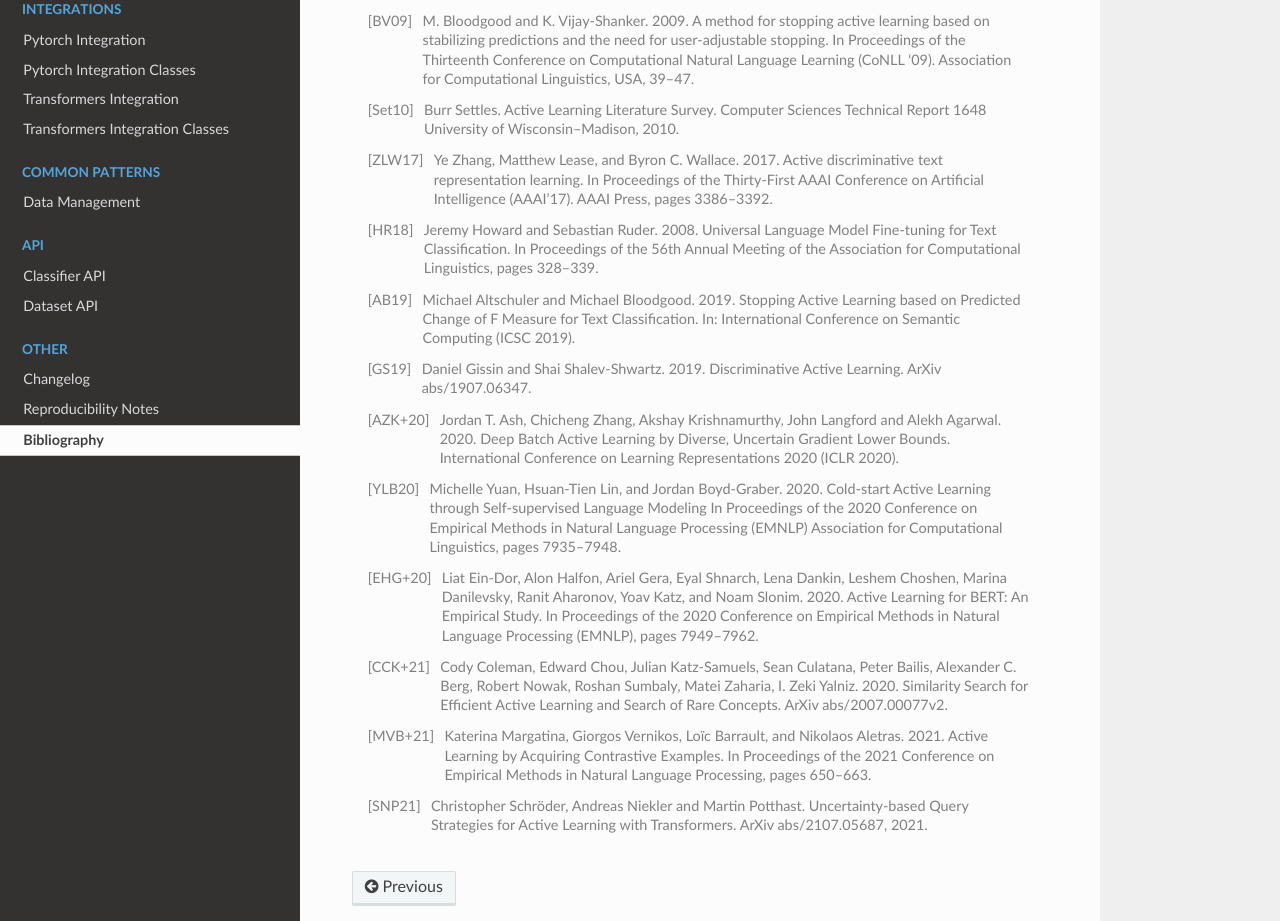
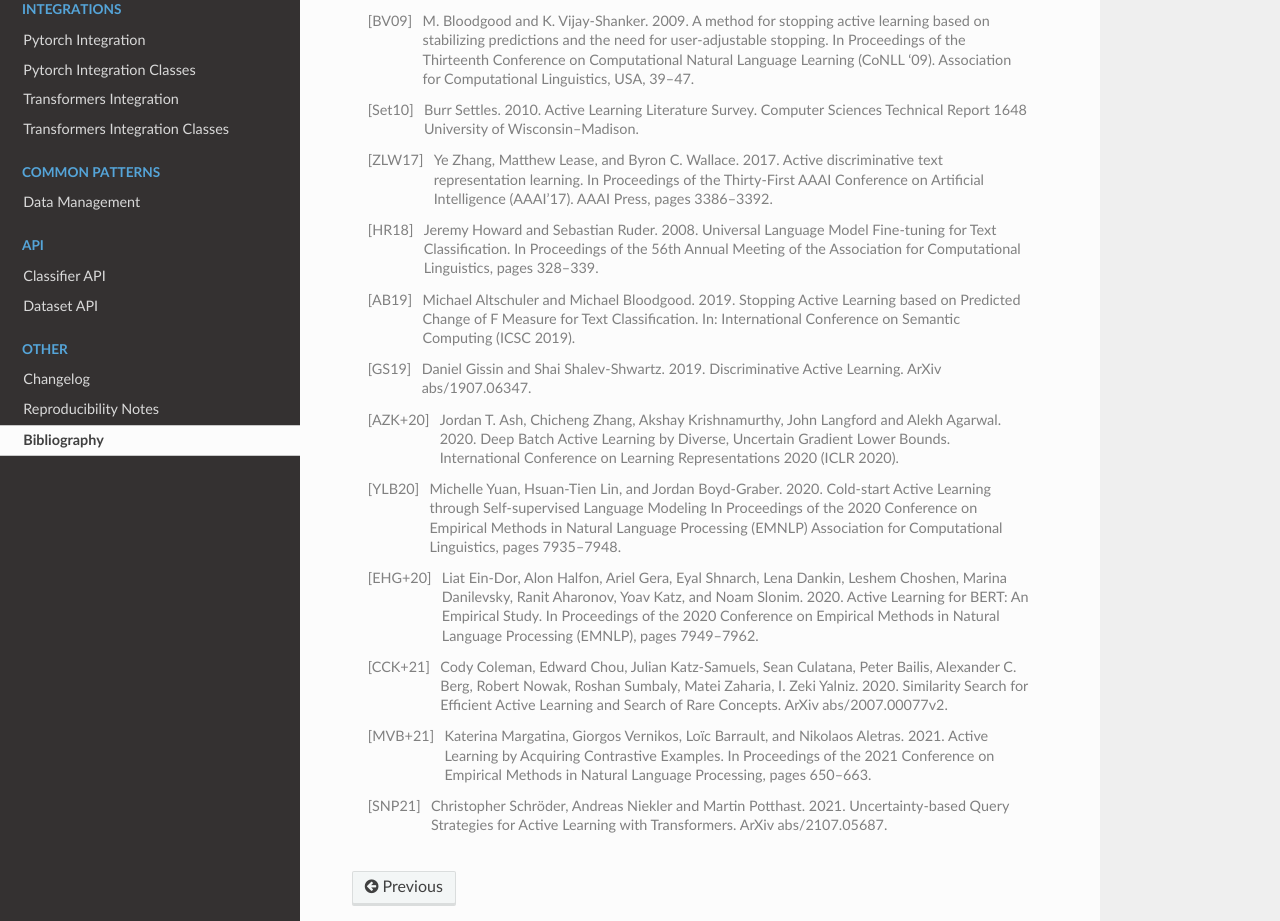
Before and after one commit to webis-de/small-text, a Sphinx documentation site: the page built from docs/bibliography.rst, in a window 1280 px wide and 1400 px high. Shown: the part 407-1328 px from the top of the window. Built offline with Sphinx 7.4.7 and the Read the Docs theme 2.0.0, drawn with Linux system fonts in a browser that asks for light colours; pages that are not in the unit, such as notebooks, are missing from menus; the version number could not be read and is left out.

```diff
--- a/docs/bibliography.rst
+++ b/docs/bibliography.rst
@@ -26,9 +26,9 @@ Bibliography
    In Proceedings of the Thirteenth Conference on Computational Natural Language Learning (CoNLL '09).
    Association for Computational Linguistics, USA, 39–47.
 
-.. [Set10] Burr Settles.
+.. [Set10] Burr Settles. 2010.
    Active Learning Literature Survey.
-   Computer Sciences Technical Report 1648 University of Wisconsin–Madison, 2010.
+   Computer Sciences Technical Report 1648 University of Wisconsin–Madison.
 
 .. [ZLW17] Ye Zhang, Matthew Lease, and Byron C. Wallace. 2017.
    Active discriminative text representation learning.
@@ -68,6 +68,6 @@ Bibliography
    Active Learning by Acquiring Contrastive Examples.
    In Proceedings of the 2021 Conference on Empirical Methods in Natural Language Processing, pages 650–663.
 
-.. [SNP21] Christopher Schröder, Andreas Niekler and Martin Potthast.
+.. [SNP21] Christopher Schröder, Andreas Niekler and Martin Potthast. 2021.
    Uncertainty-based Query Strategies for Active Learning with Transformers.
-   ArXiv abs/2107.05687, 2021.
+   ArXiv abs/2107.05687.
```
